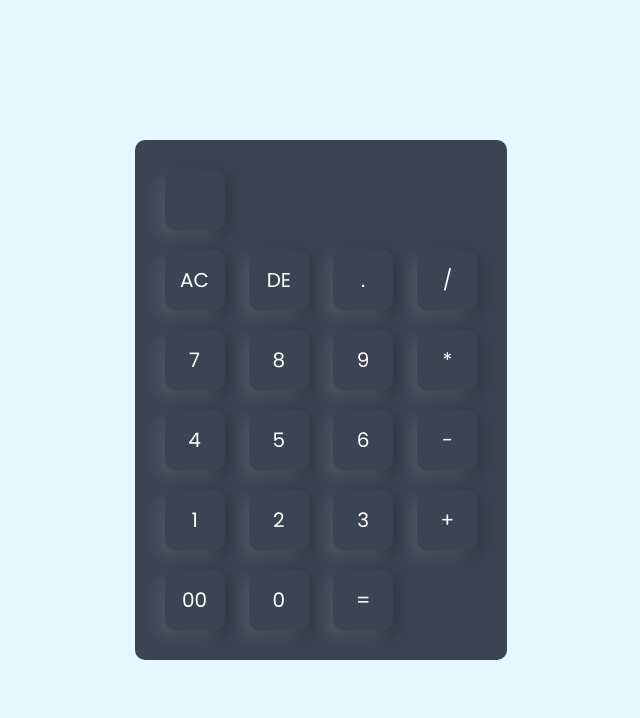
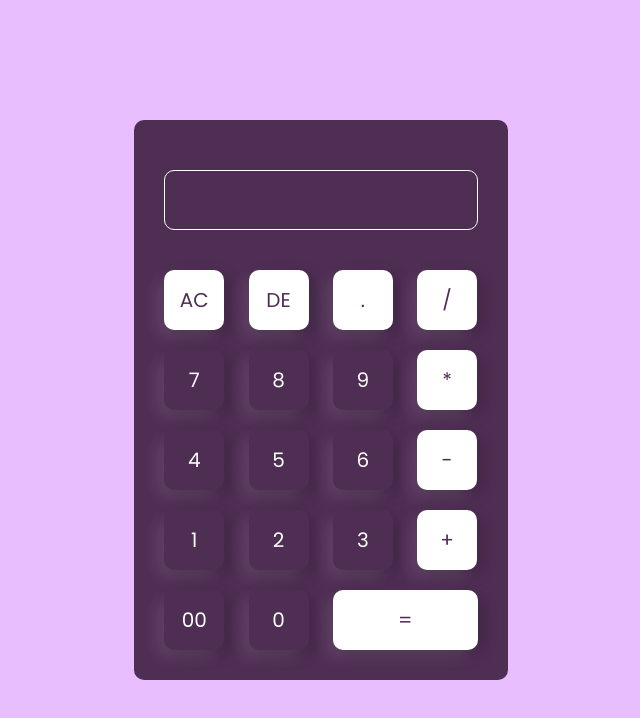
Before and after one commit to khadidja2005/CODSOFT, a plain HTML site: page level1_task3/index.html in a window 1280 px wide. Shown: the whole page, without its empty margins (319-959 px from the left). Drawn offline with Linux system fonts and the light colour scheme.

Commit message:
calculator functionnal

```diff
--- a/level1_task3/index.html
+++ b/level1_task3/index.html
@@ -14,37 +14,37 @@
     <div class="container">
        <div class="calculator">
         <form >
-          <div>
+          <div class="display">
             <input type="text" name="display">
           </div>
           <div>
-            <input type="button" value="AC">
-            <input type="button" value="DE">
-            <input type="button" value=".">
-            <input type="button" value="/">
+            <input type="button" value="AC" onclick="display.value = ''" class="operator">
+            <input type="button" value="DE" onclick="display.value = display.value.toString().slice(0,-1) " class="operator" >
+            <input type="button" value="." onclick="display.value += '.'" class="operator">
+            <input type="button" value="/" onclick="display.value = '/'" class="operator">
           </div>
           <div>
-            <input type="button" value="7">
-            <input type="button" value="8">
-            <input type="button" value="9">
-            <input type="button" value="*">
+            <input type="button" value="7" onclick="display.value += '7'">
+            <input type="button" value="8" onclick="display.value += '8'">
+            <input type="button" value="9" onclick="display.value += '9'">
+            <input type="button" value="*" onclick="display.value += '*'" class="operator" >
           </div>
           <div>
-            <input type="button" value="4">
-            <input type="button" value="5">
-            <input type="button" value="6">
-            <input type="button" value="-">
+            <input type="button" value="4" onclick="display.value += '4'">
+            <input type="button" value="5" onclick="display.value += '5'">
+            <input type="button" value="6" onclick="display.value += '6'">
+            <input type="button" value="-" onclick="display.value += '-'" class="operator">
           </div>
           <div>
-            <input type="button" value="1">
-            <input type="button" value="2">
-            <input type="button" value="3">
-            <input type="button" value="+">
+            <input type="button" value="1" onclick="display.value += '1'">
+            <input type="button" value="2" onclick="display.value += '2'">
+            <input type="button" value="3" onclick="display.value += '3'">
+            <input type="button" value="+" onclick="display.value += '+'" class="operator">
           </div>
           <div>
-            <input type="button" value="00">
-            <input type="button" value="0">
-            <input type="button" value="=">
+            <input type="button" value="00"onclick="display.value += '00'">
+            <input type="button" value="0" onclick="display.value += '0'">
+            <input type="button" value="=" class="equal operator" onclick="display.value=eval(display.value)">
           </div>
         </form>
        </div>
--- a/level1_task3/style.css
+++ b/level1_task3/style.css
@@ -7,13 +7,13 @@
 .container {
     width: 100%;
     height: 100vh;
-    background-color: #e3f9ff;
+    background-color: #e8beff;
     display: flex;
     align-items: center;
     justify-content: center;
 }
 .calculator {
-background-color: #3a4452;
+background-color: #4f2e54;
 padding: 20px;
 border-radius: 10px;
 }
@@ -29,6 +29,29 @@ border-radius: 10px;
     color: white;
     cursor: pointer;
     margin: 10px;
+}
+
+.calculator {
+
+}
+form .display {
+    display: flex;
+    justify-content: flex-end;
+    margin: 20px 0;
 
 
 }
+form .display input {
+    text-align: right;
+    flex: 1;
+    box-shadow: none;
+    font-size: 50px;
+    border: 1px solid white;
+}
+form  input.equal {
+    width: 145px;
+}
+form  input.operator {
+    background-color: white;
+    color: #4f2e54;
+}
```
